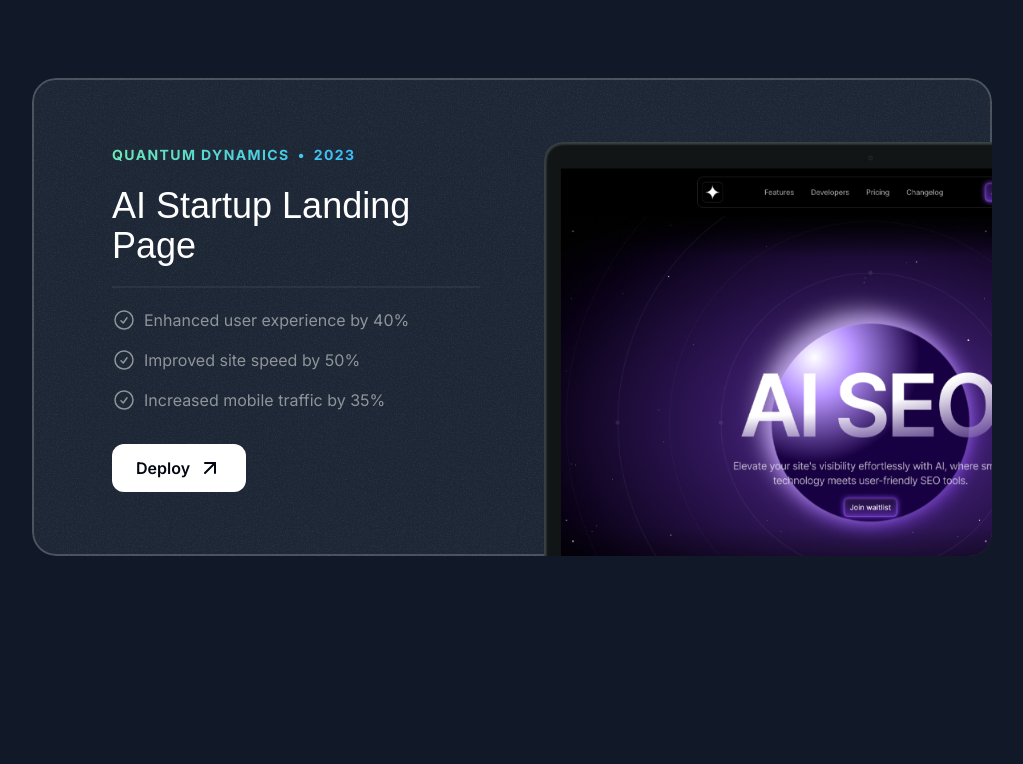
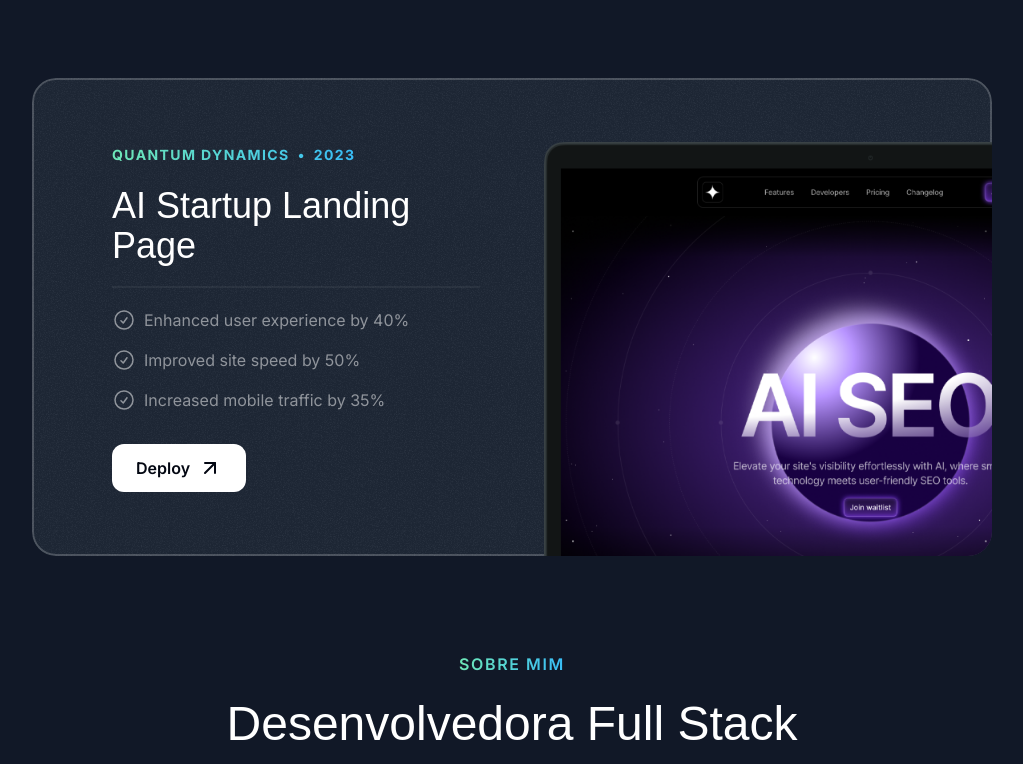
Before and after one commit to damaresgaia/meu-portfolio, a Next.js app: page / in a window 1280 px wide. Shown: the part 2342-3106 px from the top of the page, without its empty margins (128-1151 px from the left). Before the commit the page ends 2994 px from the top, so only its background shows below. Built offline with nearby package versions, Linux system fonts and the light colour scheme; a web font is replaced by a local one.

Commit message:
feat(section-header): cria componente reutilizável para cabeçalhos de seção

```diff
--- a/src/app/page.tsx
+++ b/src/app/page.tsx
@@ -1,6 +1,7 @@
 import { Header } from "@/sections/Header";
 import { HeroSection } from "@/sections/Hero";
 import { ProjectsSection } from "@/sections/Projects";
+import { AboutSection } from "@/sections/About";
 
 export default function Home() {
   return (
@@ -8,6 +9,7 @@ export default function Home() {
       <Header />
       <HeroSection />
       <ProjectsSection />
+      <AboutSection />
     </div>
   );
 }
--- /dev/null
+++ b/src/components/SectionHeader.tsx
@@ -0,0 +1,25 @@
+export const SectionHeader = ({
+    title,
+    eyebrow,
+    description,
+}: {
+    title: string;
+    eyebrow: string;
+    description: string;
+}) => {
+    return (
+        <>
+            <div className="flex justify-center">
+                <p className="uppercase font-semibold tracking-widest bg-gradient-to-r from-emerald-300 to-sky-400 text-center bg-clip-text text-transparent">
+                    {eyebrow}
+                </p>
+            </div>
+            <h2 className="font-serif text-3xl md:text-5xl text-center mt-6">
+                {title}
+            </h2>
+            <p className="text-center md:text-lg lg:text-xl text-white/60 mt-4 max-w-md mx-auto">
+                {description}
+            </p>
+        </>
+    );
+};
--- a/src/sections/About.tsx
+++ b/src/sections/About.tsx
@@ -1,3 +1,12 @@
+import { SectionHeader } from "@/components/SectionHeader";
+
 export const AboutSection = () => {
-  return <div>About Section</div>;
+  return (
+    <div>
+      <SectionHeader
+        eyebrow="Sobre mim"
+        title="Desenvolvedora Full Stack"
+      />
+    </div>
+  )
 };
--- a/src/sections/Projects.tsx
+++ b/src/sections/Projects.tsx
@@ -5,6 +5,7 @@ import Image from 'next/image';
 import CheckCircleIcon from "@/assets/icons/check-circle.svg";
 import ArrowUpRightIcon from "@/assets/icons/arrow-up-right.svg";
 import grainImage from '@/assets/images/grain.jpg';
+import { SectionHeader } from "@/components/SectionHeader";
 
 
 const portfolioProjects = [
@@ -50,17 +51,11 @@ export const ProjectsSection = () => {
   return (
     <section className="pb-16 lg:py-24">
       <div className="container">
-        <div className="flex justify-center">
-          <p className="uppercase font-semibold tracking-widest bg-gradient-to-r from-emerald-300 to-sky-400 text-center bg-clip-text text-transparent">
-            Resultados práticos
-          </p>
-        </div>
-        <h2 className="font-serif text-3xl md:text-5xl text-center mt-6">
-          Projetos em destaque
-        </h2>
-        <p className="text-center md:text-lg lg:text-xl text-white/60 mt-4 max-w-md mx-auto">
-          Veja como transformei conceitos em experiências digitais envolventes.
-        </p>
+        <SectionHeader
+          eyebrow="Resultados práticos"
+          title="Projetos em destaque"
+          description="Veja como transformei conceitos em experiências digitais envolventes."
+        />
         <div className="mt-10 md:mt-20 flex flex-col gap-20">
           {portfolioProjects.map((project) => (
             <div
```
